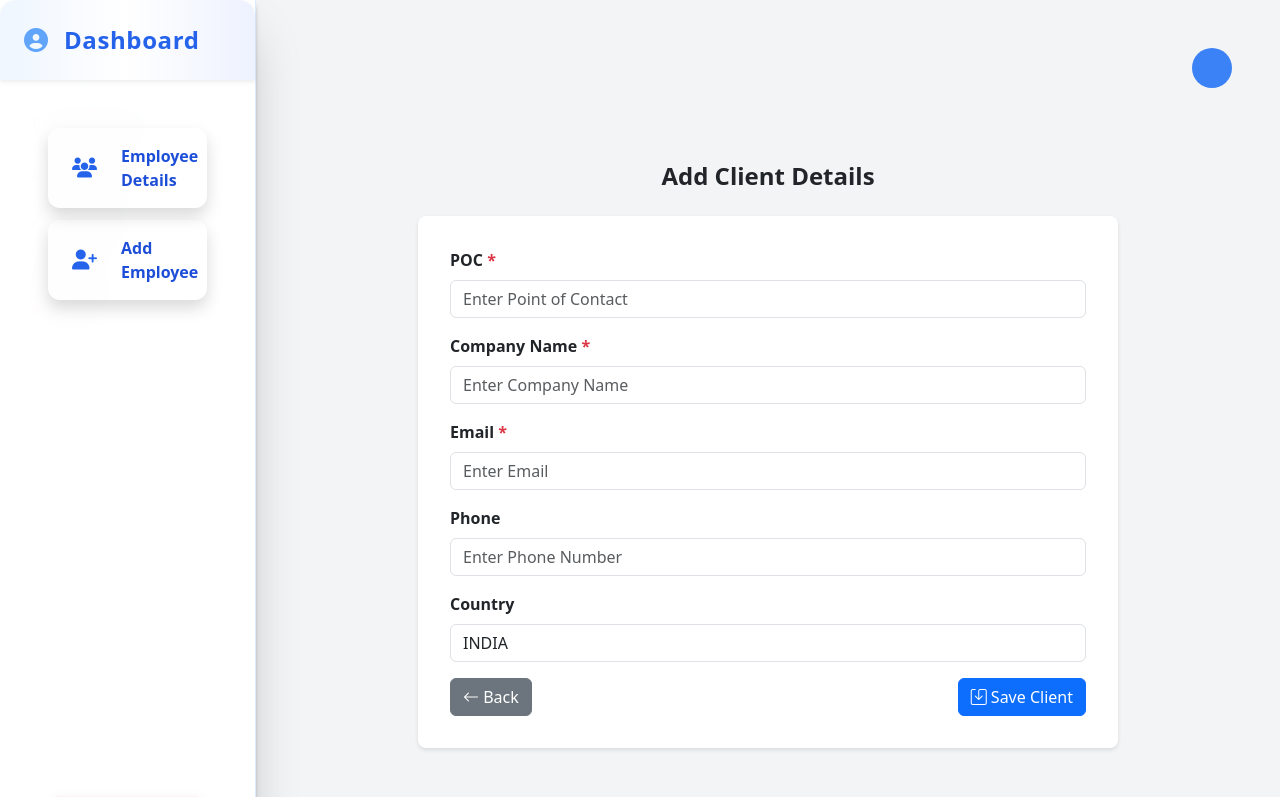
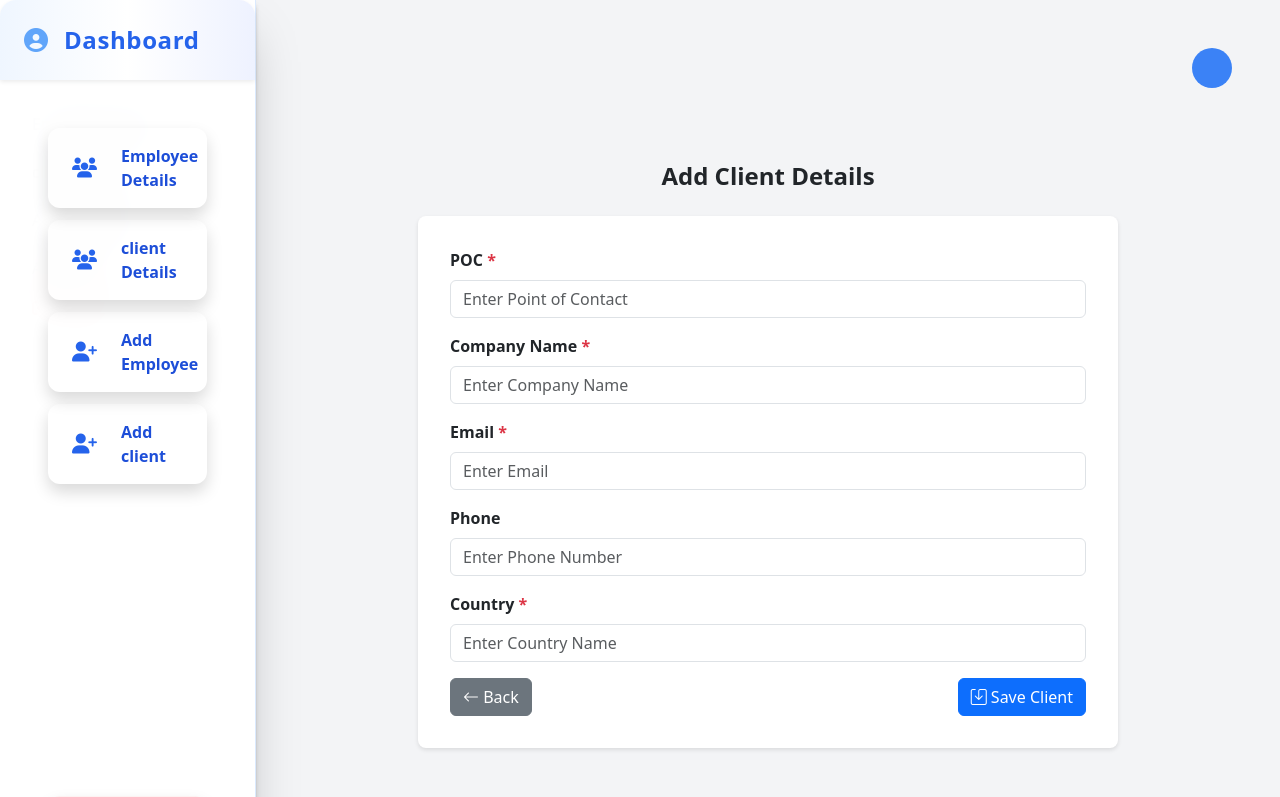
Before and after one commit to harinath187/STS, a Flask app: template app/templates/hr/add_client.html in a window 1280 px wide. Shown: the top 797 px of the page. Run offline with Flask 3, Linux system fonts and the light colour scheme; the template is opened without the code that fills it, so the values that code supplies are empty; some libraries are stand-ins or nearby versions.

Commit message:
client_added

```diff
--- a/app/templates/common/admin_dashboard.html
+++ b/app/templates/common/admin_dashboard.html
@@ -15,6 +15,11 @@
       <i class="fa fa-users text-xl text-blue-600 group-hover:text-blue-800"></i>
       <span>Employee Details</span>
     </a>
+    <a href="/client_list"
+       class="flex items-center gap-4 px-4 py-3 rounded-xl hover:bg-blue-100 transition duration-150 shadow focus:outline-none focus:ring-2 focus:ring-blue-300 group">
+      <i class="fa fa-users text-xl text-blue-600 group-hover:text-blue-800"></i>
+      <span>client Details</span>
+    </a>
 
     <!-- Add Employee -->
     <a href="/addemployee"
@@ -22,6 +27,12 @@
       <i class="fa fa-user-plus text-xl text-blue-600 group-hover:text-blue-800"></i>
       <span>Add Employee</span>
     </a>
+    <a href="/save_client"
+       class="flex items-center gap-4 px-4 py-3 rounded-xl hover:bg-blue-100 transition duration-150 shadow focus:outline-none focus:ring-2 focus:ring-blue-300 group">
+      <i class="fa fa-user-plus text-xl text-blue-600 group-hover:text-blue-800"></i>
+      <span>Add client</span>
+    </a>
+
 
   </nav>
 
--- a/app/templates/hr/add_client.html
+++ b/app/templates/hr/add_client.html
@@ -68,8 +68,8 @@
       </div>
 
       <div class="mb-3">
-        <label for="country" class="form-label fw-semibold">Country</label>
-        <input type="text" class="form-control" id="country" name="country" value="INDIA">
+        <label for="country" class="form-label fw-semibold">Country <span class="text-danger">*</span></label>
+        <input type="text" class="form-control" id="country" name="country"  placeholder="Enter Country Name">
       </div>
 
       <div class="d-flex justify-content-between">
```
